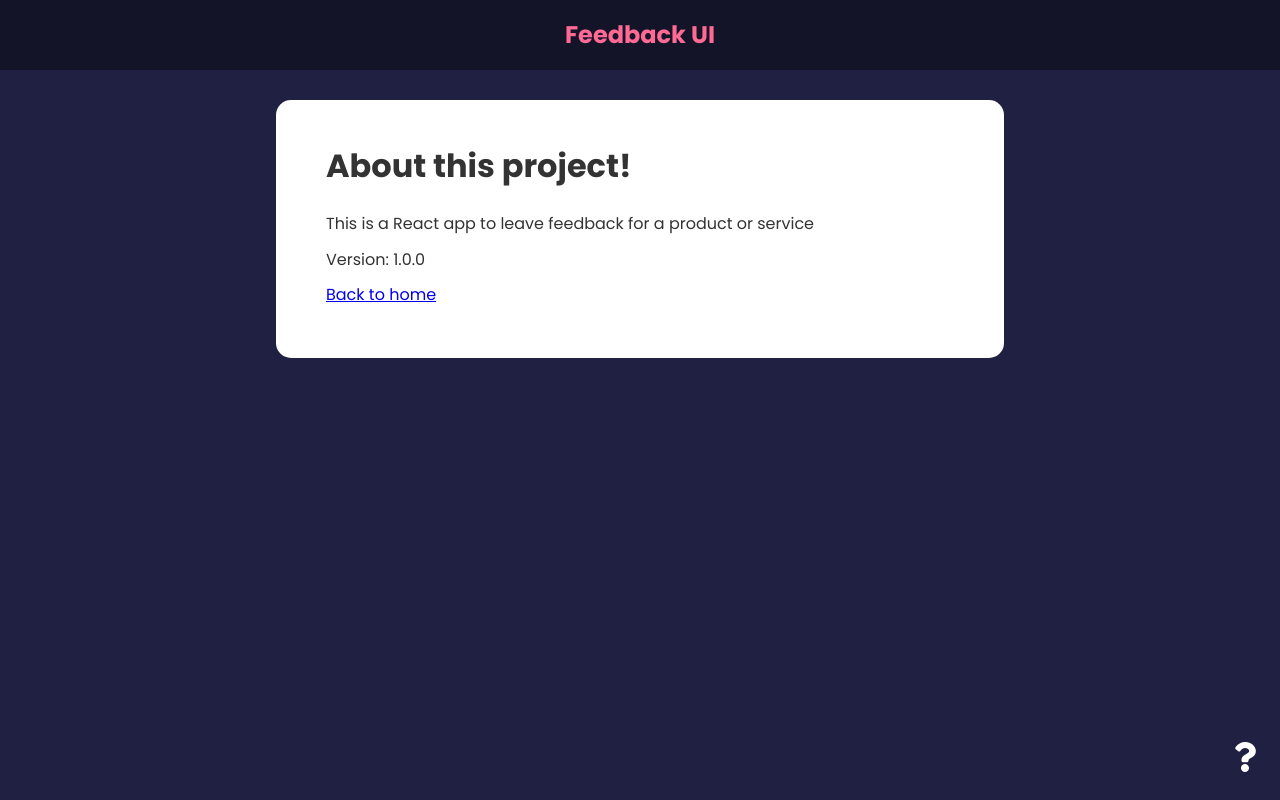
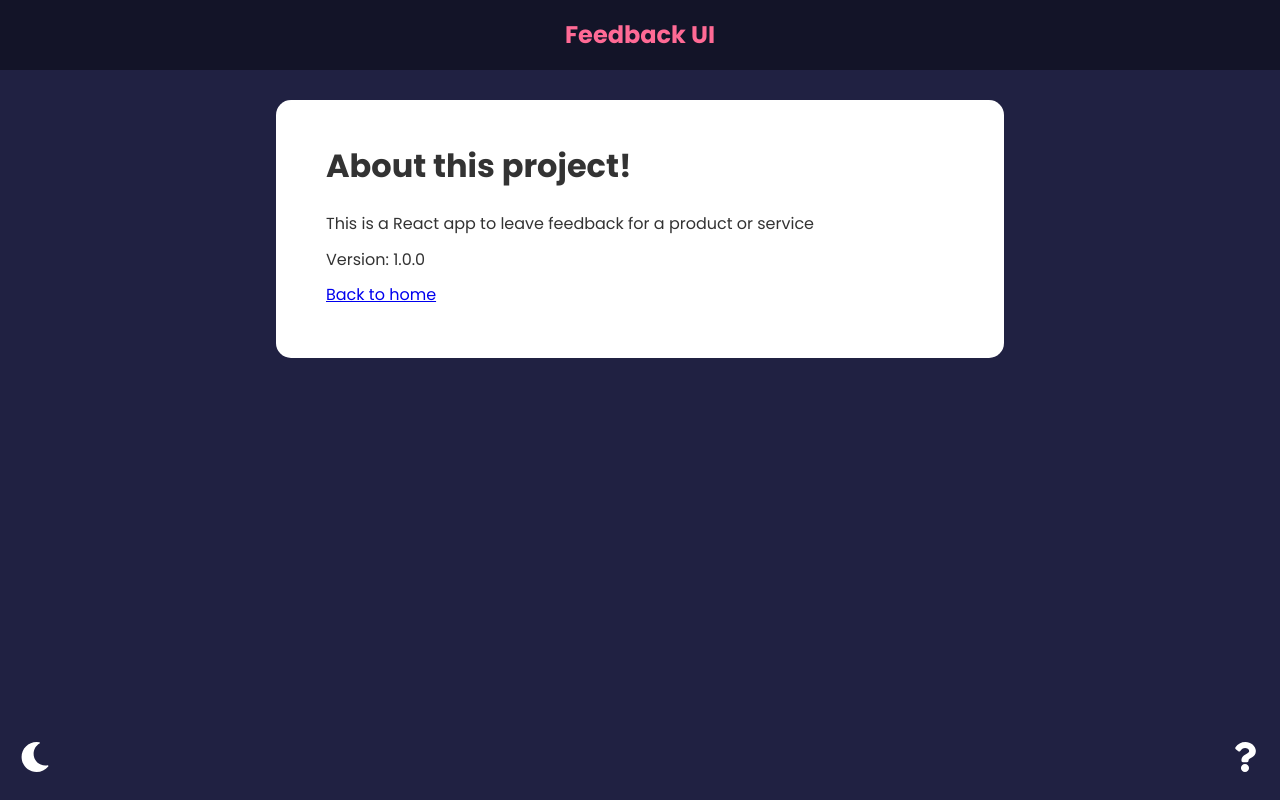
Before and after one commit to JahshakaDEV/feedback-app, a React (Create React App) app: page /about in a window 1280 px wide. Built offline with nearby package versions, Linux system fonts and the light colour scheme.

Commit message:
💄 Added Darkmode
Added button to activate darkmode for feedback cards

```diff
--- a/src/App.jsx
+++ b/src/App.jsx
@@ -8,10 +8,12 @@ import {v4 as uuidv4} from 'uuid';
 import {BrowserRouter as Router, Route, Routes} from "react-router-dom";
 import AboutPage from "./pages/AboutPage";
 import AboutIconLink from "./components/AboutIconLink";
+import DarkModeLink from "./components/DarkModeLink";
 
 function App() {
 
     const [feedback, setFeedback] = useState(FeedbackData);
+    const [reverse, setReverse] = useState(false);
 
     const addFeedback = (newFeedback) => {
         newFeedback.id = uuidv4()
@@ -34,7 +36,7 @@ function App() {
                         <>
                             <FeedbackForm handleAdd={addFeedback}/>
                             <FeedbackStats feedback={feedback}/>
-                            <FeedbackList feedback={feedback}
+                            <FeedbackList feedback={feedback} reverse={reverse}
                                           handleDelete={deleteFeedback}/>
 
                         </>
@@ -42,6 +44,7 @@ function App() {
                     <Route path='/about' element={<AboutPage/>}/>
                 </Routes>
                 <AboutIconLink/>
+                <DarkModeLink setReverse={setReverse} reverse={reverse}/>
             </div>
         </Router>
     )
--- /dev/null
+++ b/src/components/DarkModeLink.jsx
@@ -0,0 +1,14 @@
+import React from 'react';
+import {FaMoon} from "react-icons/fa";
+
+function DarkModeLink({setReverse, reverse}) {
+    return (
+        <div onClick={() => {
+            setReverse(!reverse);
+        }} className={'darkmode-link'}>
+            <FaMoon size={30}/>
+        </div>
+    );
+}
+
+export default DarkModeLink;
--- a/src/components/FeedbackForm.jsx
+++ b/src/components/FeedbackForm.jsx
@@ -4,7 +4,7 @@ import {useState} from "react";
 import Button from "./shared/Button";
 import RatingSelect from "./RatingSelect";
 
-function FeedbackForm({handleAdd}) {
+function FeedbackForm({handleAdd, reverse}) {
 
     const [text, setText] = useState('');
     const [rating, setRating] = useState(10);
@@ -38,7 +38,7 @@ function FeedbackForm({handleAdd}) {
     }
 
     return (
-        <Card>
+        <Card reverse={reverse}>
             <form onSubmit={handleSubmit}>
                 <h2>How would you rate your service with us?</h2>
                 <RatingSelect select={(rating) => setRating(rating)}/>
--- a/src/components/FeedbackItem.jsx
+++ b/src/components/FeedbackItem.jsx
@@ -3,11 +3,11 @@ import React from 'react';
 import Card from "./shared/Card";
 import PropTypes from "prop-types";
 
-function FeedbackItem({item, handleDelete}) {
+function FeedbackItem({item, handleDelete, reverse}) {
 
 
     return (
-        <Card>
+        <Card reverse={reverse}>
             <div className={"num-display"}>{item.rating}</div>
             <button className={"close"} onClick={() => handleDelete(item.id)}>
                 <FaTimes color={'purple'}/>
@@ -19,6 +19,11 @@ function FeedbackItem({item, handleDelete}) {
 
 FeedbackItem.propTypes = {
     item: PropTypes.object.isRequired,
+    reverse: PropTypes.bool
+}
+
+FeedbackItem.defaultProps = {
+    reverse: false
 }
 
 
--- a/src/components/FeedbackList.jsx
+++ b/src/components/FeedbackList.jsx
@@ -2,8 +2,10 @@ import React from 'react';
 import FeedbackItem from "./FeedbackItem";
 import PropTypes from "prop-types"
 import {motion, AnimatePresence} from "framer-motion";
+import {useState} from "react";
 
-function FeedbackList({feedback, handleDelete}) {
+function FeedbackList({feedback, handleDelete, reverse}) {
+
     if (!feedback || feedback.length === 0) {
         return <p>No Feedback yet!</p>
     }
@@ -22,6 +24,7 @@ function FeedbackList({feedback, handleDelete}) {
                             key={item.id}
                             item={item}
                             handleDelete={handleDelete}
+                            reverse={reverse}
                         />
                     </motion.div>
                 ))}
--- a/src/index.css
+++ b/src/index.css
@@ -200,6 +200,18 @@ input:focus {
     color: #ff6a95;
 }
 
+.darkmode-link {
+    position: absolute;
+    bottom: 20px;
+    left: 20px;
+    color: #fff;
+    cursor: pointer;
+}
+
+.darkmode-link:hover {
+    color: #ff6a95;
+}
+
 .about h1 {
     margin-bottom: 20px;
 }
```
